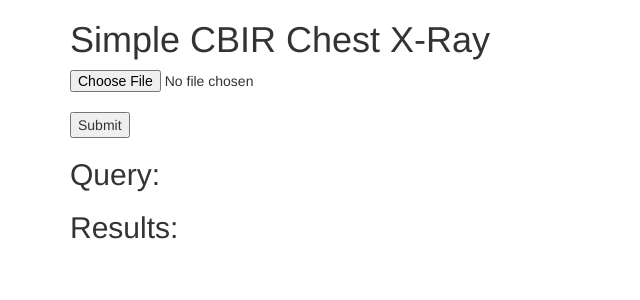
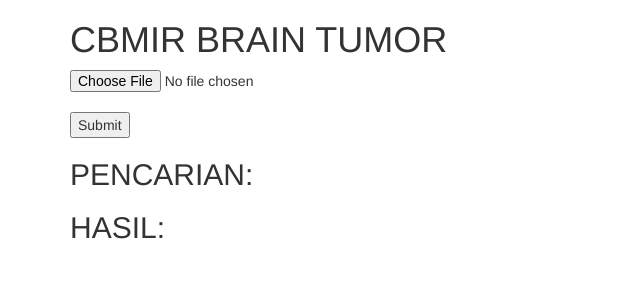
Before and after one commit to dawamamrillah/barulagi, a Flask app: page / in a window 1280 px wide. Shown: the top 300 px of the page, without its empty margins (0-640 px from the left). Run offline with Flask 2, Linux system fonts and the light colour scheme; parts of the project's set-up code (start-up, migrations or seed data) failed here and were passed over; some libraries are stand-ins or nearby versions.

Commit message:
Update index.html

```diff
--- a/templates/index.html
+++ b/templates/index.html
@@ -3,16 +3,16 @@
     <head><link rel="stylesheet" href="https://maxcdn.bootstrapcdn.com/bootstrap/3.3.7/css/bootstrap.min.css"></head>
     <body>
         <div class="container">
-            <h1>Simple CBIR Chest X-Ray</h1>
+            <h1>CBMIR BRAIN TUMOR</h1>
             <form method="POST" enctype="multipart/form-data">
                 <input type="file" name="query_img"><br>
                 <input type="submit">
             </form>
-            <h2>Query:</h2>
+            <h2>PENCARIAN:</h2>
             {% if query_path %}
             <img src="{{ query_path }}" width="300px">
             {% endif %}
-            <h2>Results:</h2>
+            <h2>HASIL:</h2>
             {% for score in scores %}
             <figure style="float: left; margin-right: 20px; margin-bottom: 20px;">
                 <img src="{{ score[1] }}" height="200px">
```
